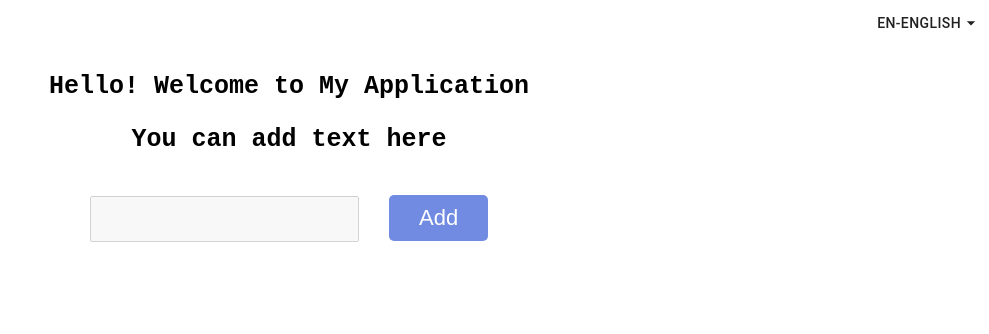
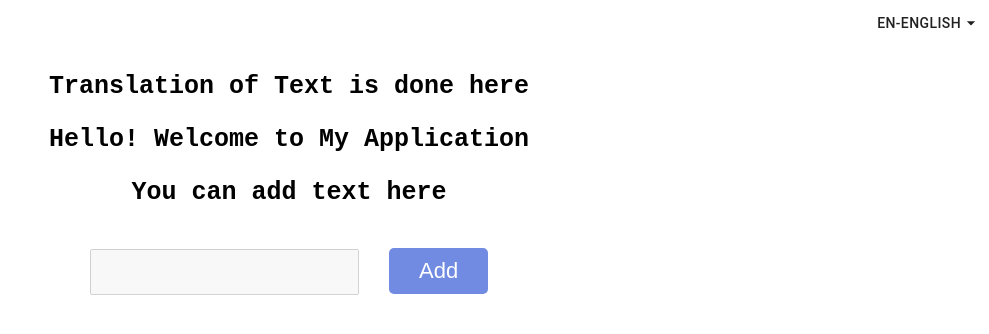
Before and after one commit to theydvgaurav/multi-language, a React (Create React App) app: page / in a window 1280 px wide. Shown: the top 334 px of the page, without its empty margins (291-1280 px from the left). Built offline with nearby package versions, Linux system fonts and the light colour scheme.

Commit message:
Update App.js

```diff
--- a/src/App.js
+++ b/src/App.js
@@ -47,6 +47,7 @@ function App() {
       </div>
       <div className="App">
         <div className="example-text">
+    <p>Translation of Text is done here</p>
           <p>{t("hello_welcome_my_application")}</p>
           <p>{t("you_can_add_text_here")}</p>
           <form onSubmit={addHandler} >
```
